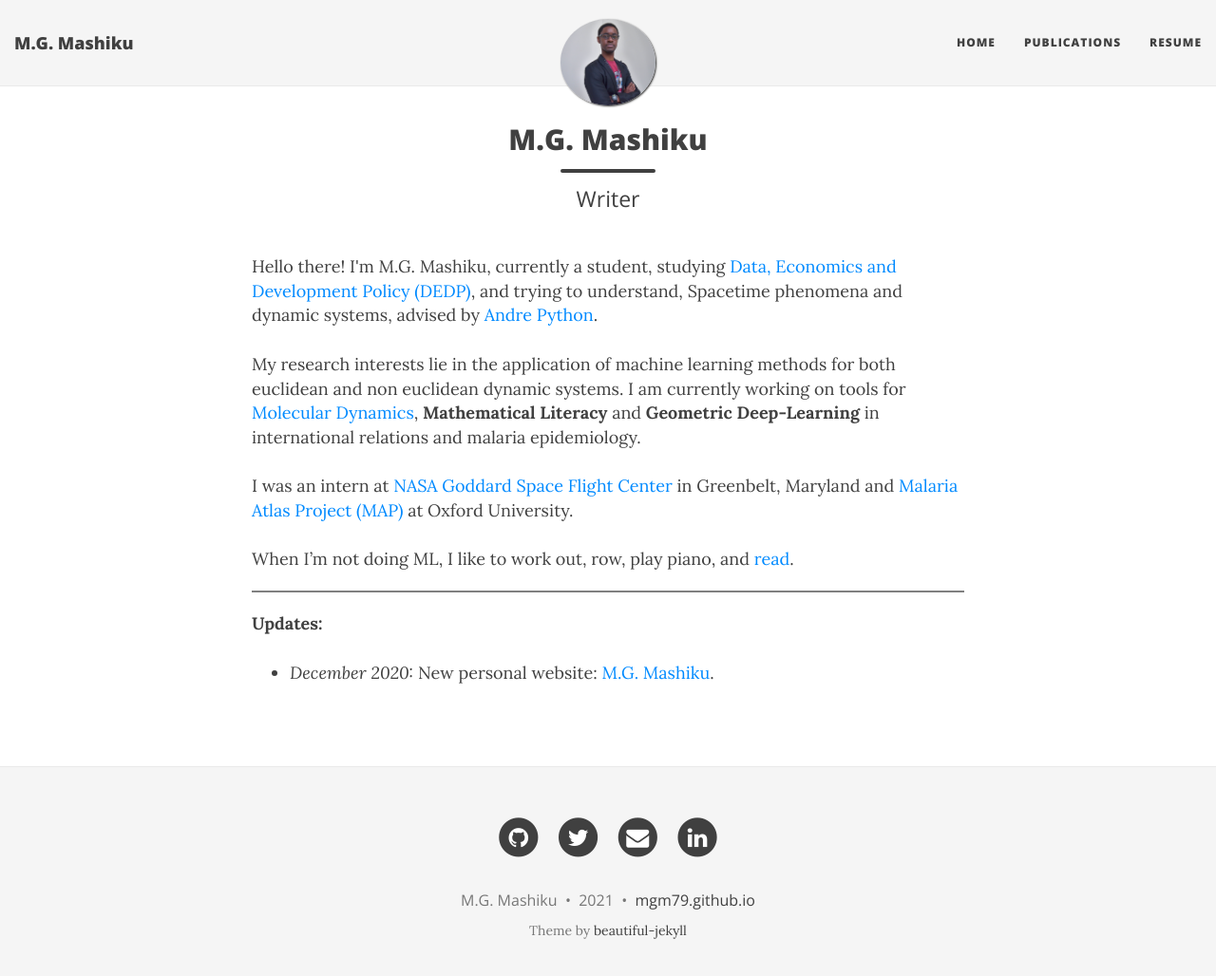
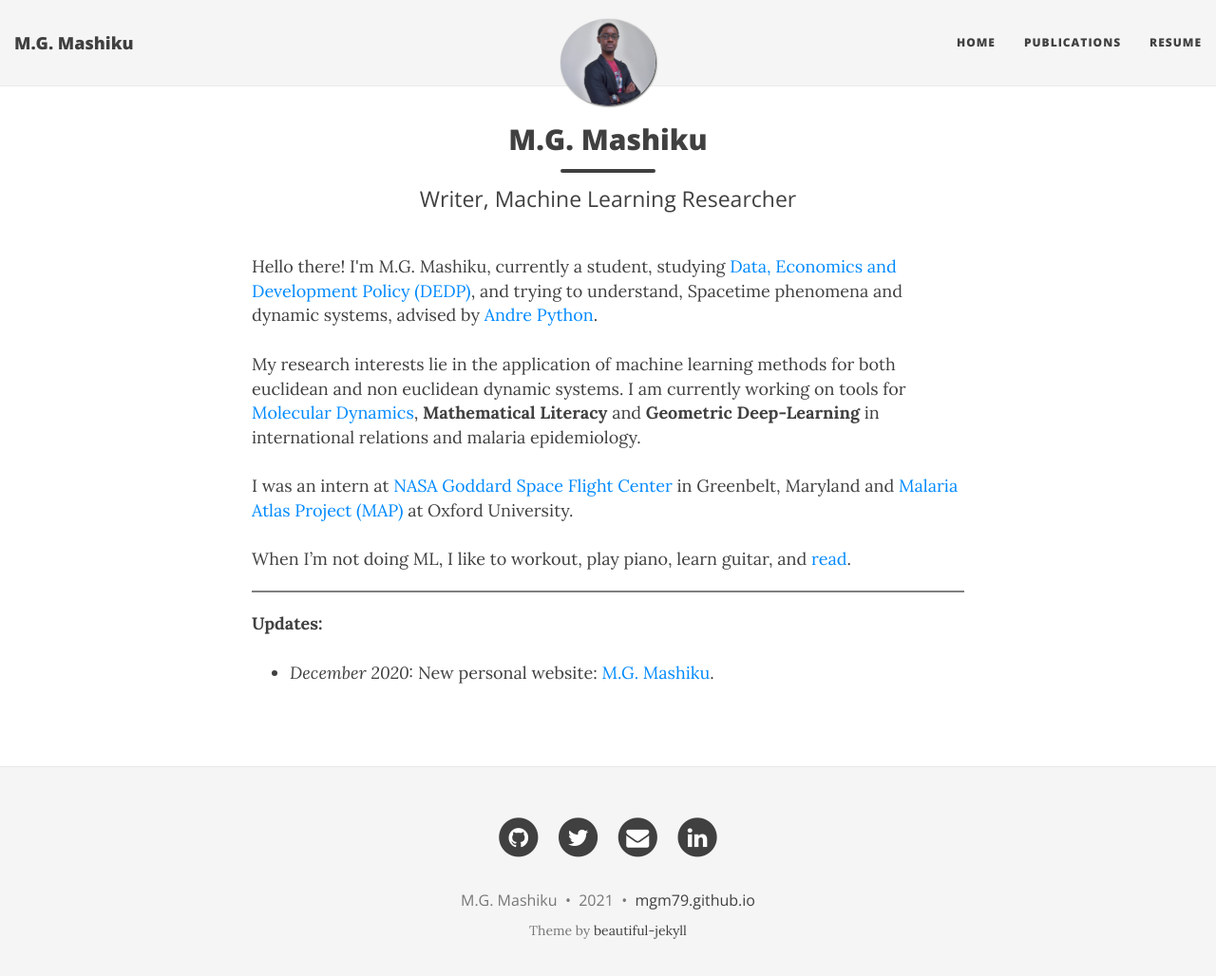
Before and after one commit to mgm79/mgm79.github.io, a Jekyll site: the page built from index.html, in a window 1280 px wide and 1041 px high. Shown: the top 1028 px of the window at 95% size. Built offline with Jekyll 4.4.1, drawn with Linux system fonts in a browser that asks for light colours; nearby versions of some CDN libraries; the list of posts is cut into pages by our own code.

Commit message:
update index.html
The subtitle is updated and corrected spelling of the word: workout.

```diff
--- a/index.html
+++ b/index.html
@@ -1,7 +1,7 @@
 ---
 layout: page
 title: M.G. Mashiku
-subtitle: Writer
+subtitle: Writer, Machine Learning Researcher
 use-site-title: true
 ---
 
@@ -11,7 +11,7 @@ My research interests lie in the application of machine learning methods for bot
 
 I was an intern at <a href="https://www.nasa.gov/goddard">NASA Goddard Space Flight Center</a> in Greenbelt, Maryland and <a href="https://malariaatlas.org/group/geospatial-risk-stratification-elimination-mapping/">Malaria Atlas Project (MAP)</a> at Oxford University.<br><br>
 
-When I’m not doing ML, I like to work out, row, play piano, and <a href="https://www.goodreads.com/review/list/50448521?shelf=read">read</a>.<br>
+When I’m not doing ML, I like to workout, play piano, learn guitar, and <a href="https://www.goodreads.com/review/list/50448521?shelf=read">read</a>.<br>
 
 <hr style="height:2px;border-width:0;color:gray;background-color:gray">
 
```
